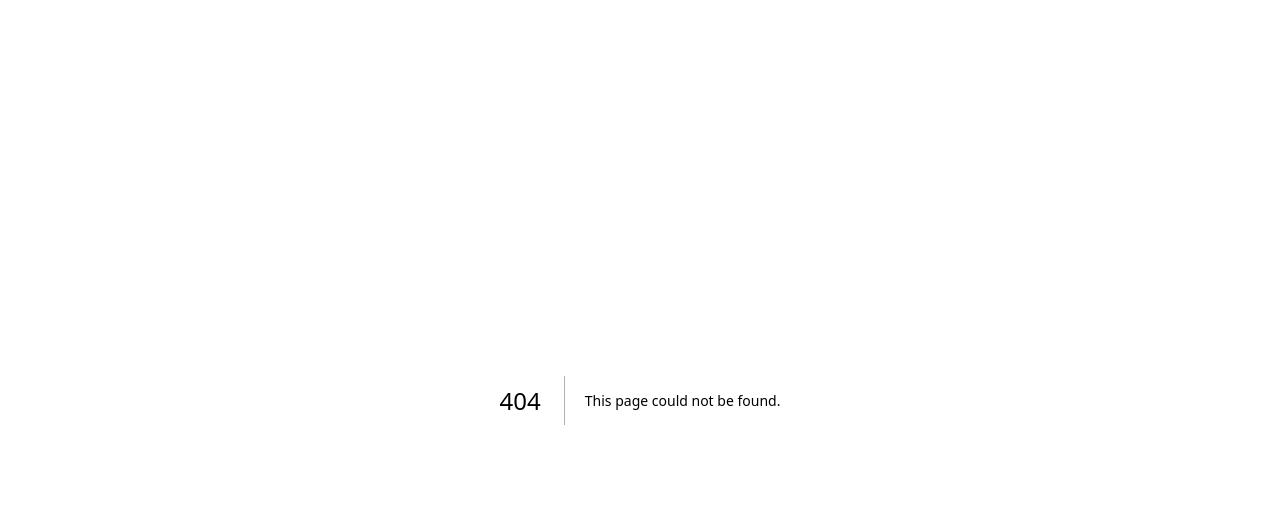
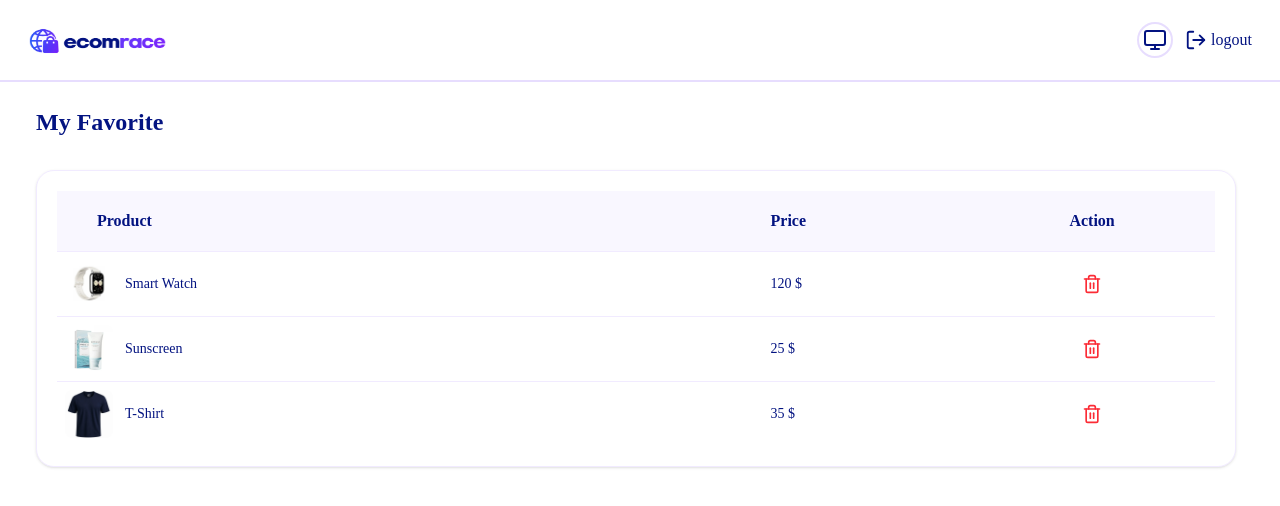
Before and after one commit to Hanieh-yousefzadeh/Dashboard-panel, a Next.js app: page /panel/favorites in a window 1280 px wide. Before the commit this address had no page. Shown: the top 506 px of the page. Built offline with nearby package versions, Linux system fonts and the light colour scheme.

Commit message:
feat : show favorite list

```diff
--- /dev/null
+++ b/src/app/panel/favorites/page.tsx
@@ -0,0 +1,77 @@
+"use client";
+
+import { useState } from "react";
+import Image from "next/image";
+import { Trash } from "lucide-react";
+
+import { mockMyFavorites } from "@/data/mock-favorite";
+
+import {
+    Table,
+    TableBody,
+    TableCell,
+    TableHead,
+    TableHeader,
+    TableRow,
+} from "@/components/ui/table";
+
+export default function MyFavoritePage() {
+    const [favorites, setFavorites] = useState(mockMyFavorites)
+
+    function deleteFavorite(id: number) {
+        const deletefav = favorites.filter((product) => product.id !== id)
+        setFavorites(deletefav)
+    }
+
+    return (
+        <div className="p-6">
+            <h1 className="mb-8 pl-3 text-2xl font-bold">My Favorite </h1>
+
+            <div className="mt-4  ml-3 w-300 rounded-2xl border border-[#7a3ffa1a] p-5 shadow-sm">
+                <Table>
+                    <TableHeader className="h-15">
+                        <TableRow className="bg-[#f1ebfe6a]">
+                            <TableHead className="pl-10 text-base font-bold"> Product</TableHead>
+                            <TableHead className="text-base font-bold">Price </TableHead>
+                            <TableHead className="text-center text-base font-bold"> Action </TableHead>
+                        </TableRow>
+                    </TableHeader>
+
+                    <TableBody>
+                        {favorites.map((product) => (
+                            <TableRow key={product.id} className="h-16">
+                                <TableCell>
+                                    <div className="flex min-w-40 items-center gap-3">
+                                        <Image src={product.image} alt={product.name} width={48} height={48}
+                                            className="size-12 shrink-0 rounded-md object-cover"
+                                        />
+
+                                        <span className="line-clamp-1"> {product.name}</span>
+                                    </div>
+                                </TableCell>
+
+                                <TableCell> {product.price.toLocaleString("en-US")} $</TableCell>
+
+                                <TableCell className="text-center">
+                                    <button
+                                        onClick={() => deleteFavorite(product.id)}
+                                        className="rounded-lg p-2 text-red-500 transition hover:bg-red-50">
+                                        <Trash className="size-5" />
+                                    </button>
+                                </TableCell>
+                            </TableRow>
+                        ))}
+
+                        {favorites.length === 0 && (
+                            <TableRow>
+                                <TableCell colSpan={3} className="h-24 text-center text-gray-500" >
+                                    You have no favorite products yet.
+                                </TableCell>
+                            </TableRow>
+                        )}
+                    </TableBody>
+                </Table>
+            </div>
+        </div>
+    );
+}
--- a/src/data/mock-favorite.ts
+++ b/src/data/mock-favorite.ts
@@ -9,17 +9,17 @@ export const mockMyFavorites: FavoriteProduct[] = [
     {
         id: 1,
         name: "Smart Watch",
-    image: "/images/watch.png",
+        image: "/product/watch.webp",
         price: 120,
-  },{
+    }, {
         id: 2,
         name: "Sunscreen",
-    image: "/images/sunscreen.png",
+        image: "/product/sunscreen.webp",
         price: 25,
-  },{
+    }, {
         id: 3,
         name: "T-Shirt",
-    image: "/images/tshirt.png",
+        image: "/product/tshirt.webp",
         price: 35,
     }
 ]
```
Also changed, not shown: src/app/panel/myfavorite/page.tsx (deleted). Lines whose indentation alone changed are shown as unchanged.
